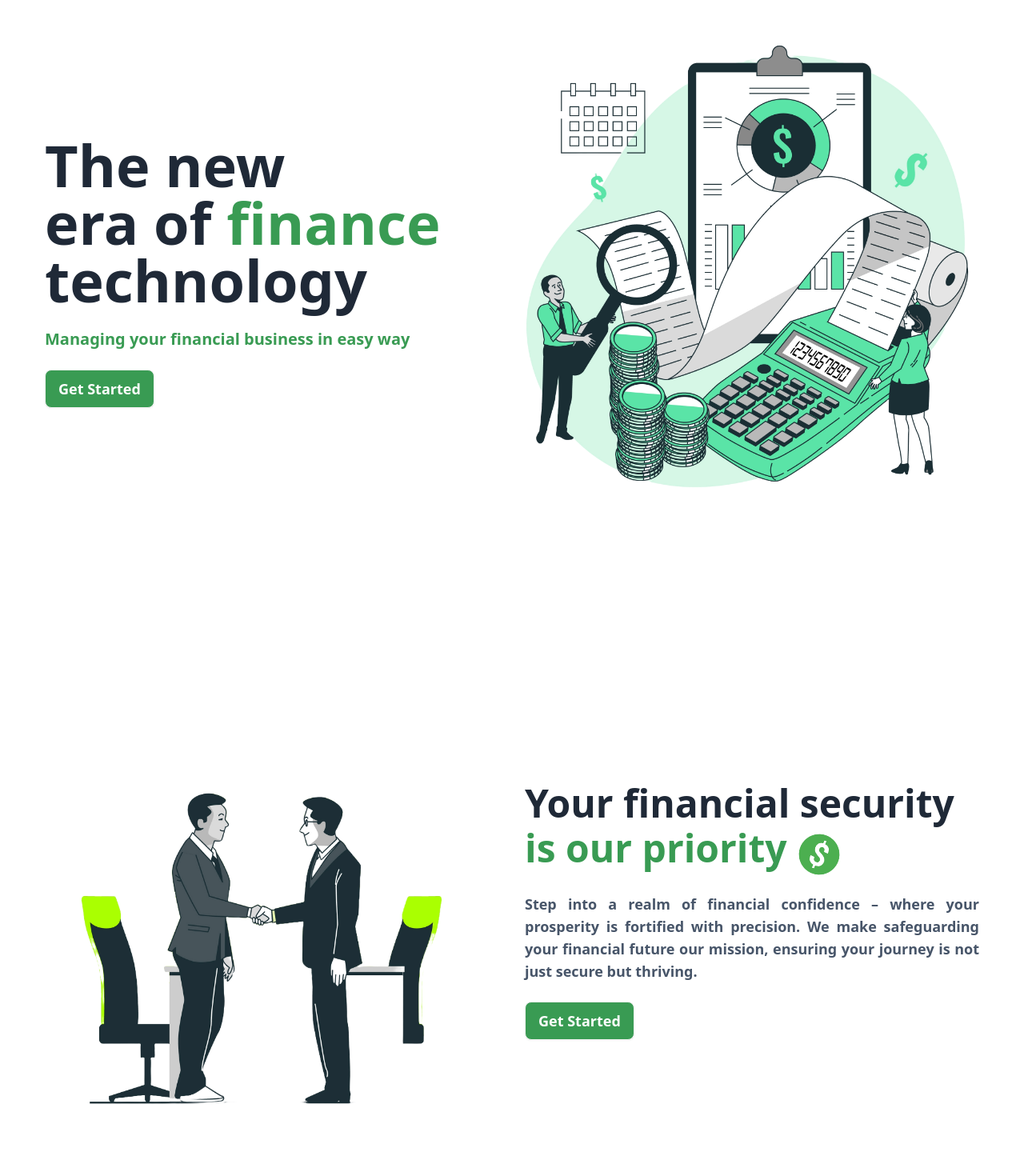
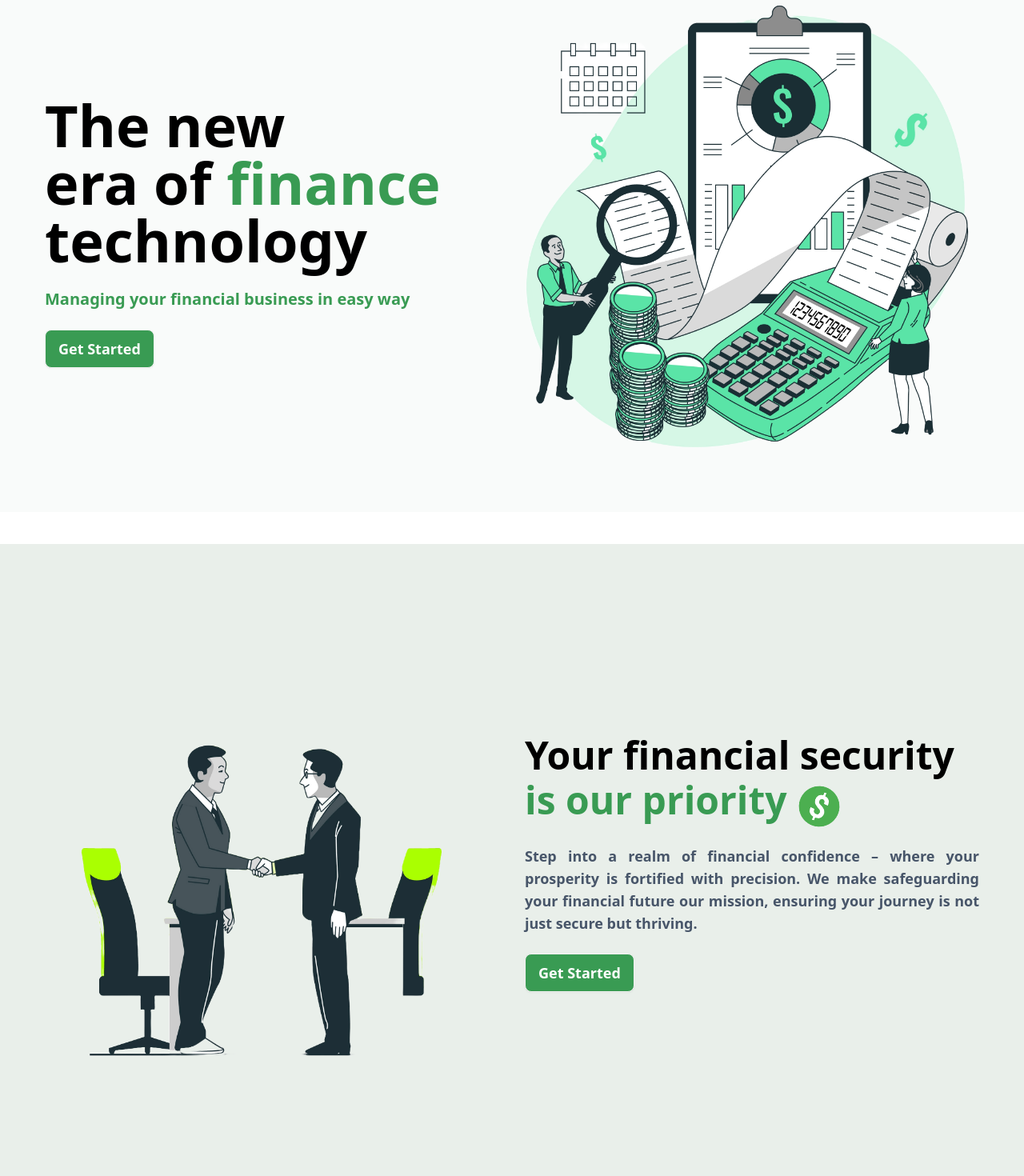
Before and after one commit to its-asif/QuickFinance-client-side, a React (Vite) app: page / in a window 1280 px wide. Shown: the part 160-1630 px from the top of the page at 80% size. Built offline with nearby package versions, Linux system fonts and the light colour scheme.

Commit message:
[fet](navbar & theme): navbar  position fixed and change banner and other section background color as figma file

```diff
--- a/index.html
+++ b/index.html
@@ -1,5 +1,5 @@
 <!doctype html>
-<html lang="en">
+<html lang="en" data-theme="light">
   <head>
     <meta charset="UTF-8" />
     <link rel="icon" type="image/svg+xml" class="w-full object-cover h-[50px]" href="/favicon.png" />
--- a/src/pages/home/Home.jsx
+++ b/src/pages/home/Home.jsx
@@ -1,9 +1,9 @@
-import UnderMaintenance from '../shared/underMaintenance/UnderMaintenance';
+
 import Banner1 from './banner/Banner1';
 import Banner2 from './banner/Banner2';
 const Home = () => {
     return (
-        <div >
+        <div className='' >
             {/* <UnderMaintenance /> */}
 
             <Banner1 />
--- a/src/pages/home/banner/Banner1.jsx
+++ b/src/pages/home/banner/Banner1.jsx
@@ -3,11 +3,11 @@ import img1 from "../../../../public/bannerImg1.png";
 const  Banner1 = () => {
     return (
         <div>
-            <div className="hero min-h-screen">
+            <div className="hero min-h-screen bg-[#F9FBFA]  pt-[100px]">
                 <div className="hero-content flex-col justify-between lg:flex-row-reverse mx-10">
                     <img src={img1} className="w-full md:w-3/4 lg:w-1/2 " />
                     <div>
-                    <h1 className="text-4xl dark:text-white md:text-6xl lg:text-7xl font-extrabold">
+                    <h1 className="text-4xl  text-black md:text-6xl lg:text-7xl font-extrabold">
                         The new <br />
                         era of <span className="text-[#399b53]">finance</span> <br />
                         technology
--- a/src/pages/home/banner/Banner2.jsx
+++ b/src/pages/home/banner/Banner2.jsx
@@ -4,13 +4,13 @@ import dollarIcon from "../../../../public/dollarIcon.png";
 const Banner2 = () => {
     return (
         <div>
-            <div className="hero min-h-screen ">
+            <div className="hero min-h-screen bg-[#E9EFEA] my-10">
                 <div className="hero-content flex-col justify-between lg:flex-row mx-10">
                     <img src={img2} className="w-full md:w-3/4 lg:w-1/2 " />
                     <div>
 
 
-                        <h1 className="text-4xl md:text-6xl dark:text-white lg:text-5xl font-extrabold">
+                        <h1 className="text-4xl md:text-6xl text-black lg:text-5xl font-extrabold">
                             Your financial security  <br />
                             <span className="text-[#399b53] flex items-center gap-2">is our priority
                             <img src={dollarIcon} alt="dollarIcon" className="w-16 rotate-[25deg] hidden lg:block lg:relative lg:top-2"/>
--- a/src/pages/shared/navbar/Navbar.jsx
+++ b/src/pages/shared/navbar/Navbar.jsx
@@ -56,7 +56,7 @@ const Navbar = () => {
     );
     return (
 
-        <div className="navbar h-[80px] lg:h-[100px] bg-[#FBF9F9]  ">
+        <div className="navbar fixed z-10  h-[80px] lg:h-[100px] bg-[#FBF9F9]  ">
             <div className="navbar-start lg:ml-8">
 
                 <div >
```
